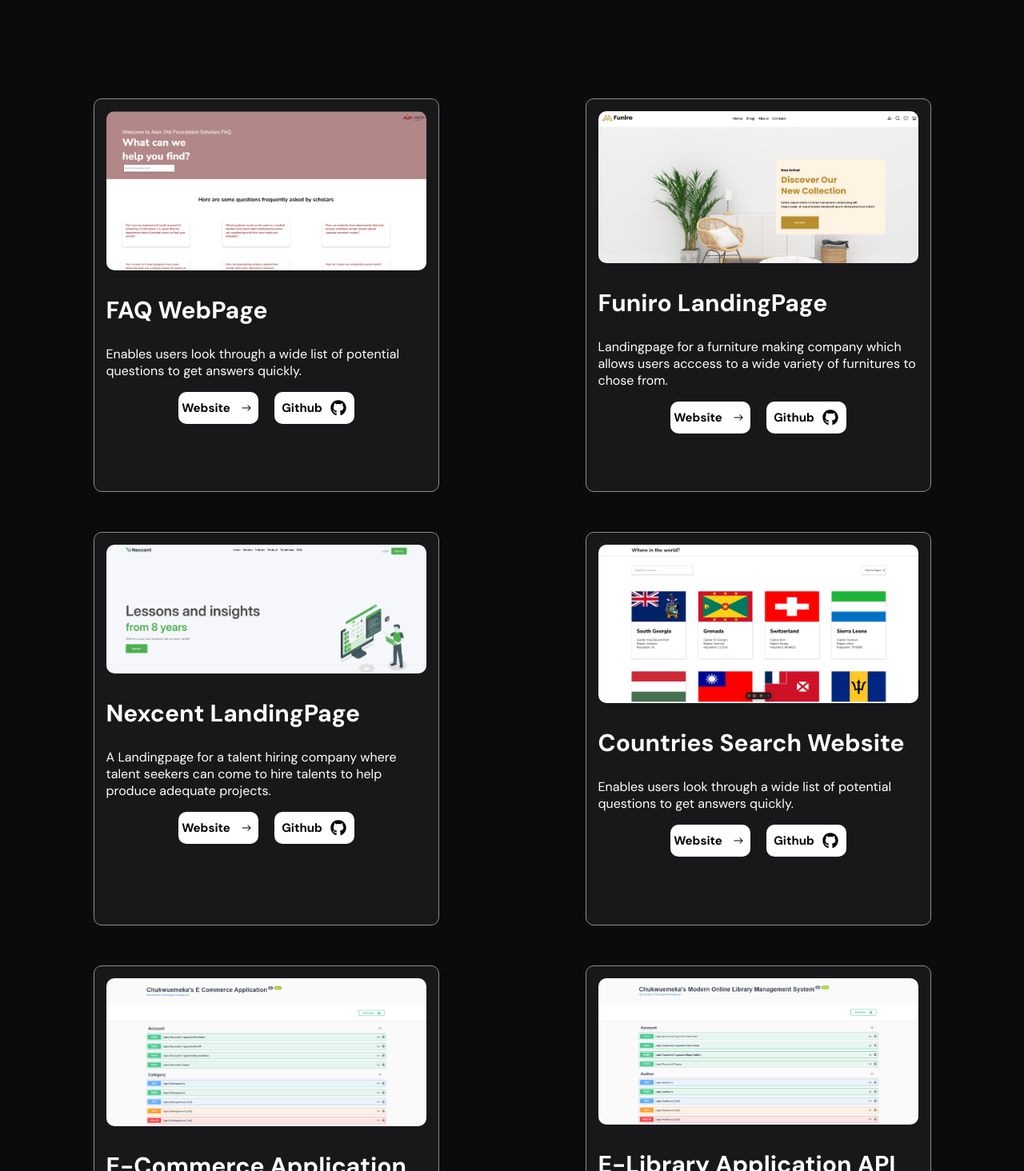
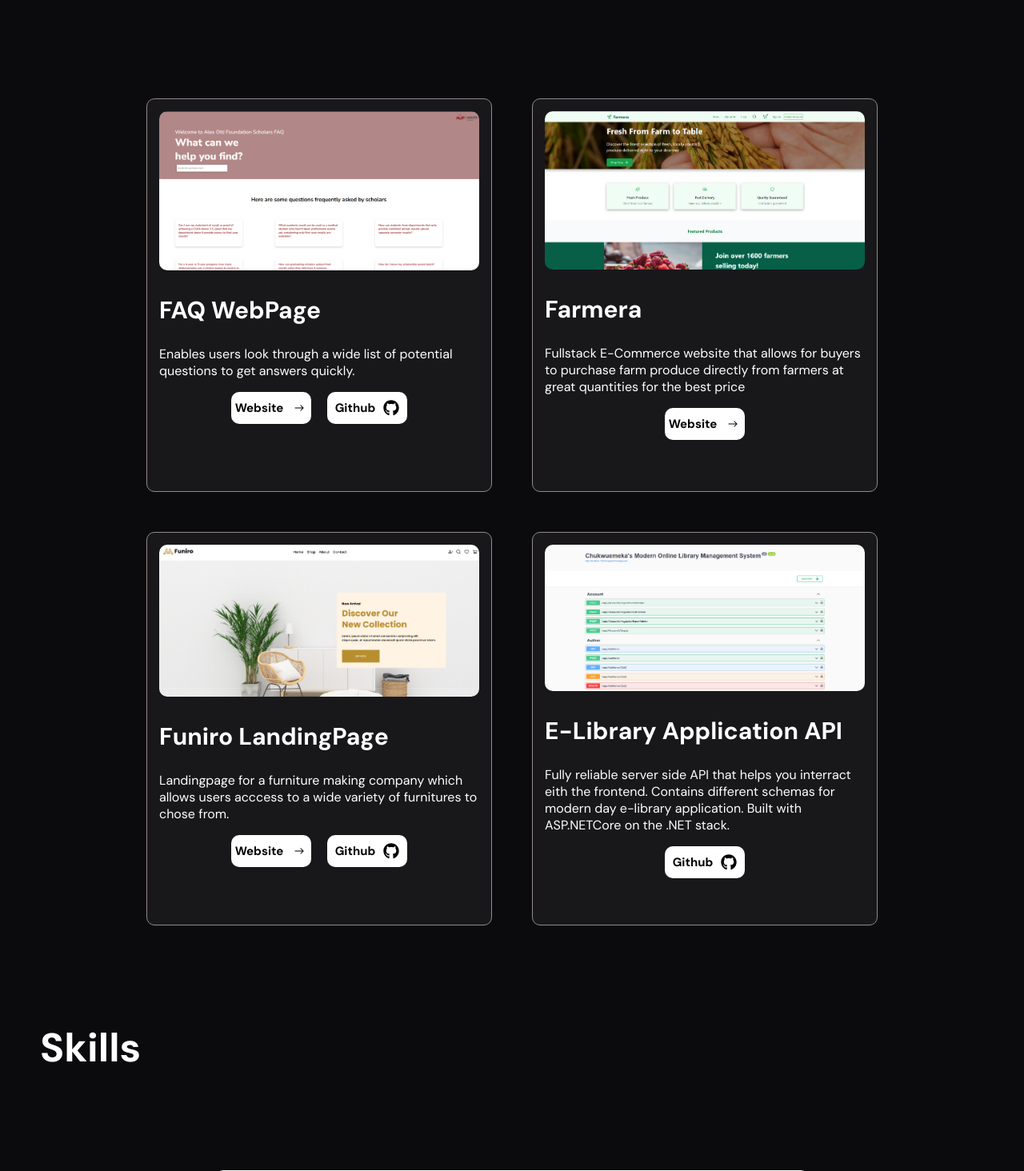
Before and after one commit to Chumexxx/Portfolio, a React (Vite) app: page / in a window 1280 px wide. Shown: the part 866-2330 px from the top of the page at 80% size. Built offline with nearby package versions, Linux system fonts and the light colour scheme.

Commit message:
new update

```diff
--- a/src/Components/Contact.jsx
+++ b/src/Components/Contact.jsx
@@ -44,7 +44,7 @@ const Contact = () => {
             <a href="https://x.com/Esquire__Daniel"> <FaXTwitter  color='white' size={30}/> </a>
           </div>
 
-          <a href="https://drive.google.com/file/d/1qFseJRtqVLQgVL422ryESxQSo6awGKPQ/view?usp=sharing">
+          <a href="https://drive.google.com/file/d/1Ak6NgEo0-HEKPP3LqyAcQKziUtXOjdXE/view?usp=sharing">
             <div id='resume'>
               <HiArrowDownTray size={30}/>
               <h3>RESUME</h3>
--- a/src/Components/Project.jsx
+++ b/src/Components/Project.jsx
@@ -2,12 +2,9 @@ import React from 'react'
 import styled from 'styled-components'
 import FAQ from '../assets/FAQWebpageImage.png'
 import Funiro from '../assets/FuniroWebpageImage.png'
-import Nexcent from '../assets/NexcentWebpageImage.png'
-import Countries from '../assets/CountriesWebpage.png'
 import { IoIosArrowRoundForward } from "react-icons/io";
-import ECommerceAPI from "../assets/E-CommerceAPI.png"
+import Farmera from '../assets/Farmera.png'
 import ModernLibraryAPI from "../assets/ModernLibraryAPI.png"
-import FinSharkAPI from "../assets/FinSharkAPI.png"
 import { FaGithub } from "react-icons/fa";
 // import { useEffect } from 'react';
 
@@ -44,6 +41,28 @@ const Project = () => {
 
           <CardDiv>
            <Card1>
+             <img src={Farmera} alt="" />
+             <h2>Farmera</h2>
+             <p>Fullstack E-Commerce website that allows for buyers to purchase farm produce directly from farmers at great quantities for the best price</p>
+                <IconsDiv>
+                  <a href="https://farm-olive.vercel.app/">
+                    <div style={{backgroundColor: "white" , color: "black" , width: "100px" , height: "40px", borderRadius: "10px" , display: "flex" , justifyContent: "center" , alignItems: "center", gap: "10px"}}>
+                      <h5 style={{fontSize: "15px"}}>Website</h5>
+                        <IoIosArrowRoundForward size={20} color='black'/>
+                    </div>
+                    </a>
+                      {/* <a  href="https://github.com/Chumexxx/Funiro-WebPage">
+                        <div className='button' style={{backgroundColor: "white" , color: "black" , width: "100px" , height: "40px", borderRadius: "10px" , display: "flex" , justifyContent: "center" , alignItems: "center", gap: "10px"}}>
+                          <h5 style={{fontSize: "15px"}}>Github</h5>
+                          <FaGithub size={20} color='black'/>
+                        </div>
+                      </a> */}
+                </IconsDiv>
+            </Card1>
+          </CardDiv>
+
+          <CardDiv>
+           <Card1>
              <img src={Funiro} alt="" />
              <h2>Funiro LandingPage</h2>
              <p>Landingpage for a furniture making company which allows users acccess to a wide variety of furnitures to chose from.</p>
@@ -64,7 +83,7 @@ const Project = () => {
             </Card1>
           </CardDiv>
 
-          <CardDiv>
+          {/* <CardDiv>
             <Card1>
               <img src={Nexcent} alt="" />
               <h2>Nexcent LandingPage</h2>
@@ -85,9 +104,9 @@ const Project = () => {
               </a>
              </IconsDiv>
            </Card1>
-         </CardDiv>
+         </CardDiv> */}
 
-          <CardDiv>
+          {/* <CardDiv>
             <Card1>
               <img src={Countries} alt="" />
               <h2>Countries Search Website</h2>
@@ -108,9 +127,9 @@ const Project = () => {
                     </a>
               </IconsDiv>
             </Card1>
-          </CardDiv>
+          </CardDiv> */}
 
-          <CardDiv>
+          {/* <CardDiv>
             <Card1>
               <img src={ECommerceAPI} alt="" />
               <h2>E-Commerce Application API</h2>
@@ -124,7 +143,7 @@ const Project = () => {
                 </a>
               </IconsDiv>
             </Card1>
-          </CardDiv>
+          </CardDiv> */}
 
           <CardDiv>
             <Card1>
@@ -142,7 +161,7 @@ const Project = () => {
             </Card1>
           </CardDiv>
 
-          <CardDiv>
+          {/* <CardDiv>
             <Card1>
               <img src={FinSharkAPI} alt="" />
               <h2>FinShark Stock Market Application API</h2>
@@ -156,7 +175,7 @@ const Project = () => {
                 </a>
               </IconsDiv>
             </Card1>
-          </CardDiv>
+          </CardDiv> */}
 
         </Wrapper>
     </Container>
@@ -186,8 +205,11 @@ const Container = styled.div`
 const Wrapper = styled.div`
   margin-top: 120px;
   min-width: 85px;
+  /* display: grid;
+  grid-template-columns: repeat(2, 1fr); */
   display: flex;
-  justify-content: space-around;
+  justify-content: center;
+  align-items: center;
   flex-wrap: wrap;
   gap: 50px;
 
```
Also changed, not shown: src/assets/Farmera.png (added).
